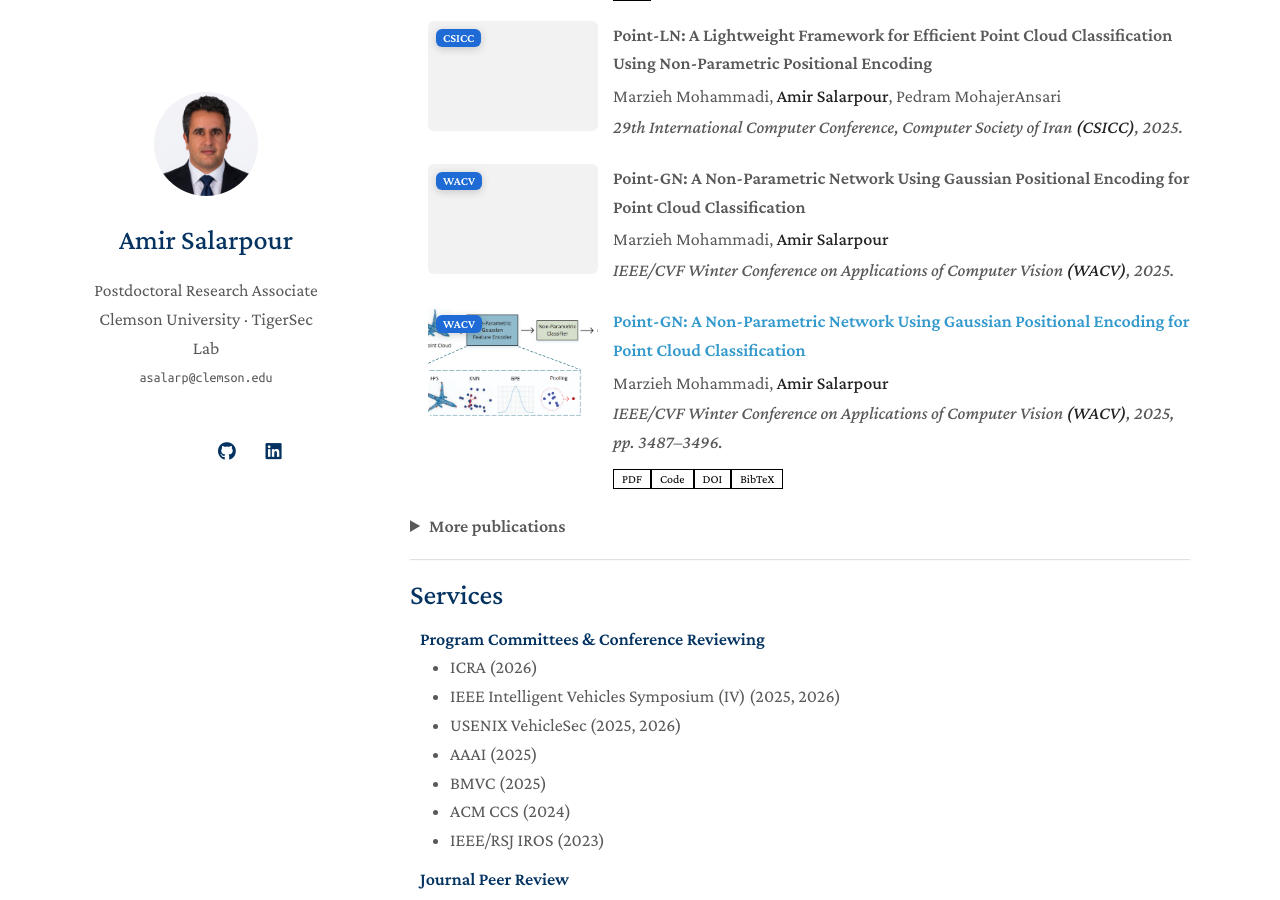
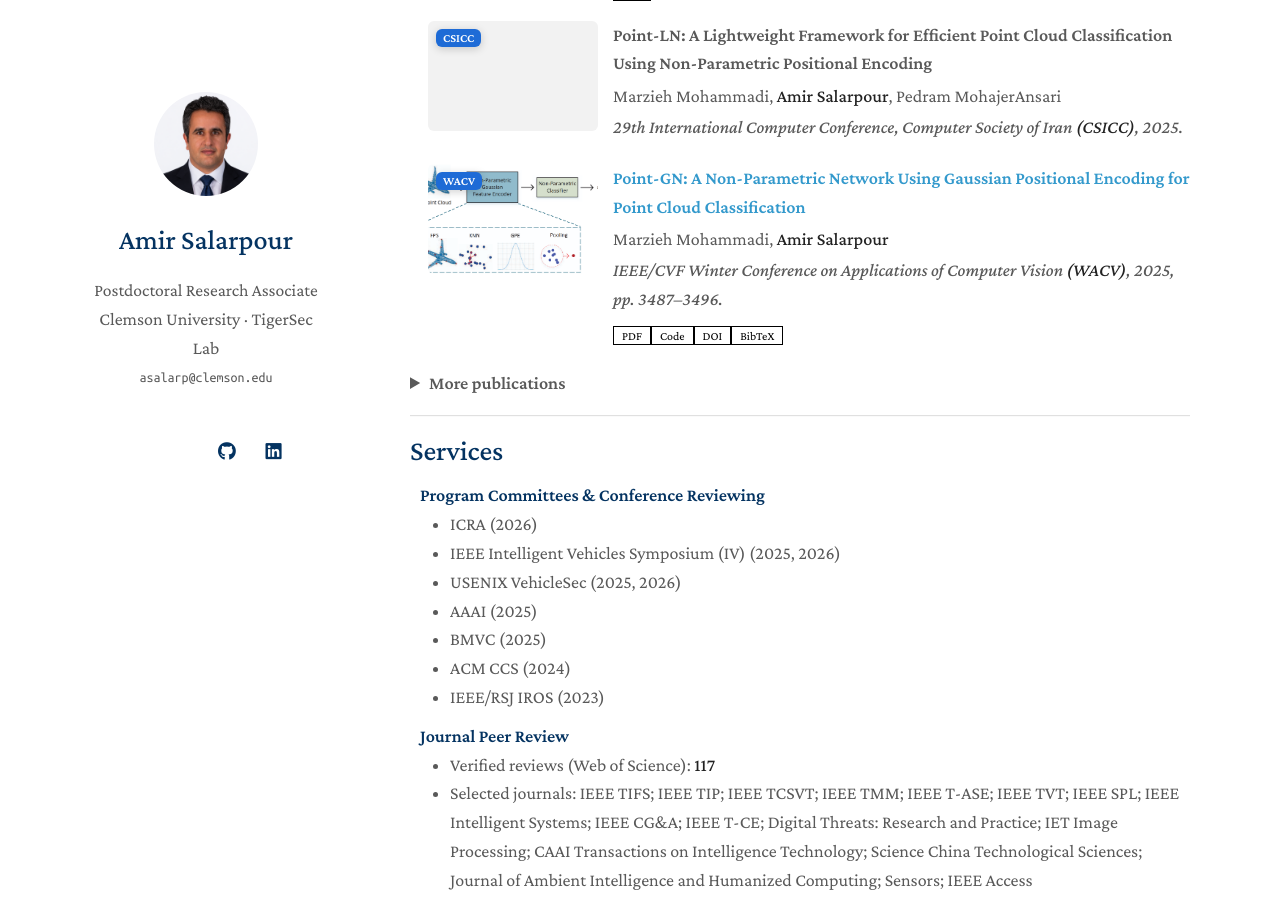
Before and after one commit to asalarpour/asalarpour.github.io, a Jekyll site: the page built from index.md, in a window 1280 px wide and 900 px high, scrolled down 3021 px. Built offline with Jekyll 4.4.1, drawn with Linux system fonts in a browser that asks for light colours; a style sheet for code colours, icons or effects is not loaded.

Commit message:
Update publications.yml

```diff
--- a/_data/publications.yml
+++ b/_data/publications.yml
@@ -149,18 +149,6 @@ main:
     authors: "Marzieh Mohammadi, <strong>Amir Salarpour</strong>, Pedram MohajerAnsari"
     conference_short: CSICC
     conference: "29th International Computer Conference, Computer Society of Iran <strong>(CSICC)</strong>, 2025."
-    pdf: ""
-    code: ""
-    page: ""
-    bibtex: ""
-    notes: ""
-    image: ""
-    selected: true
-
-  - title: "Point-GN: A Non-Parametric Network Using Gaussian Positional Encoding for Point Cloud Classification"
-    authors: "Marzieh Mohammadi, <strong>Amir Salarpour</strong>"
-    conference_short: WACV
-    conference: "IEEE/CVF Winter Conference on Applications of Computer Vision <strong>(WACV)</strong>, 2025."
     pdf: ""
     code: ""
     page: ""
```
